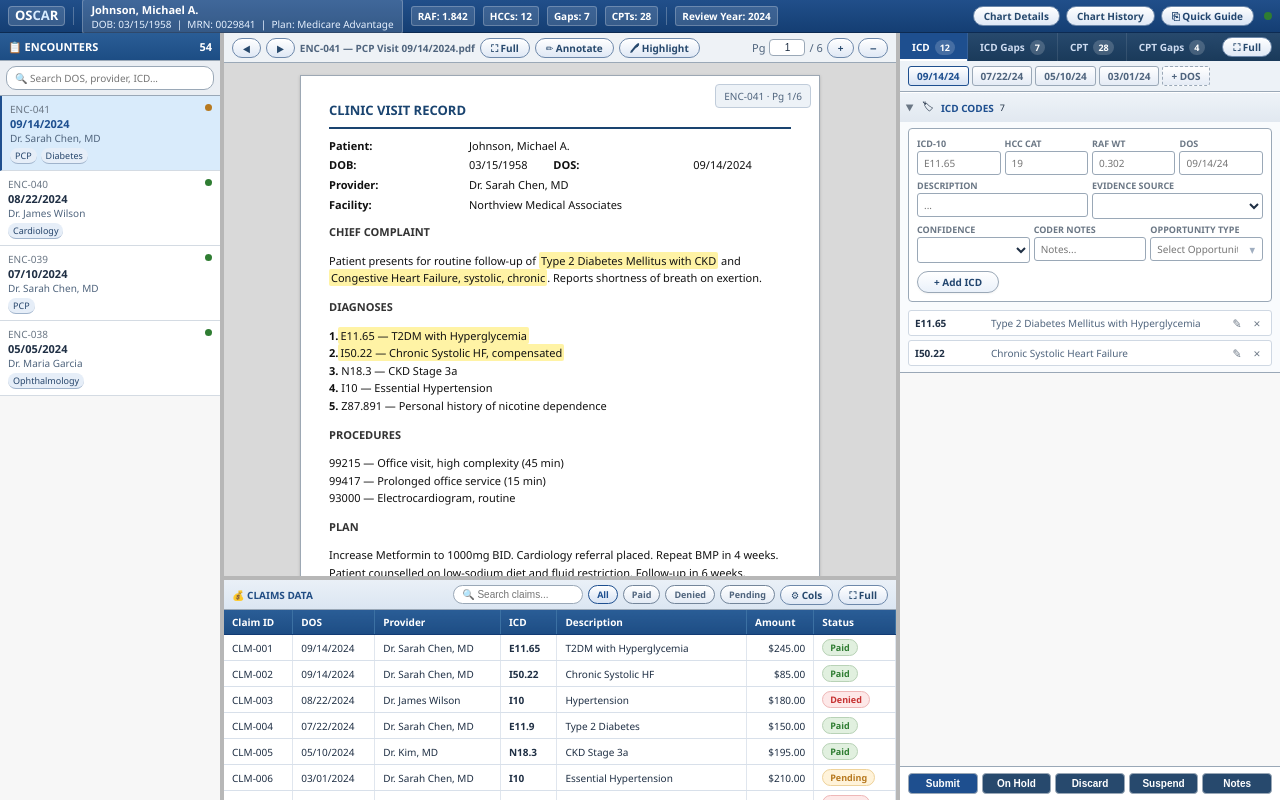
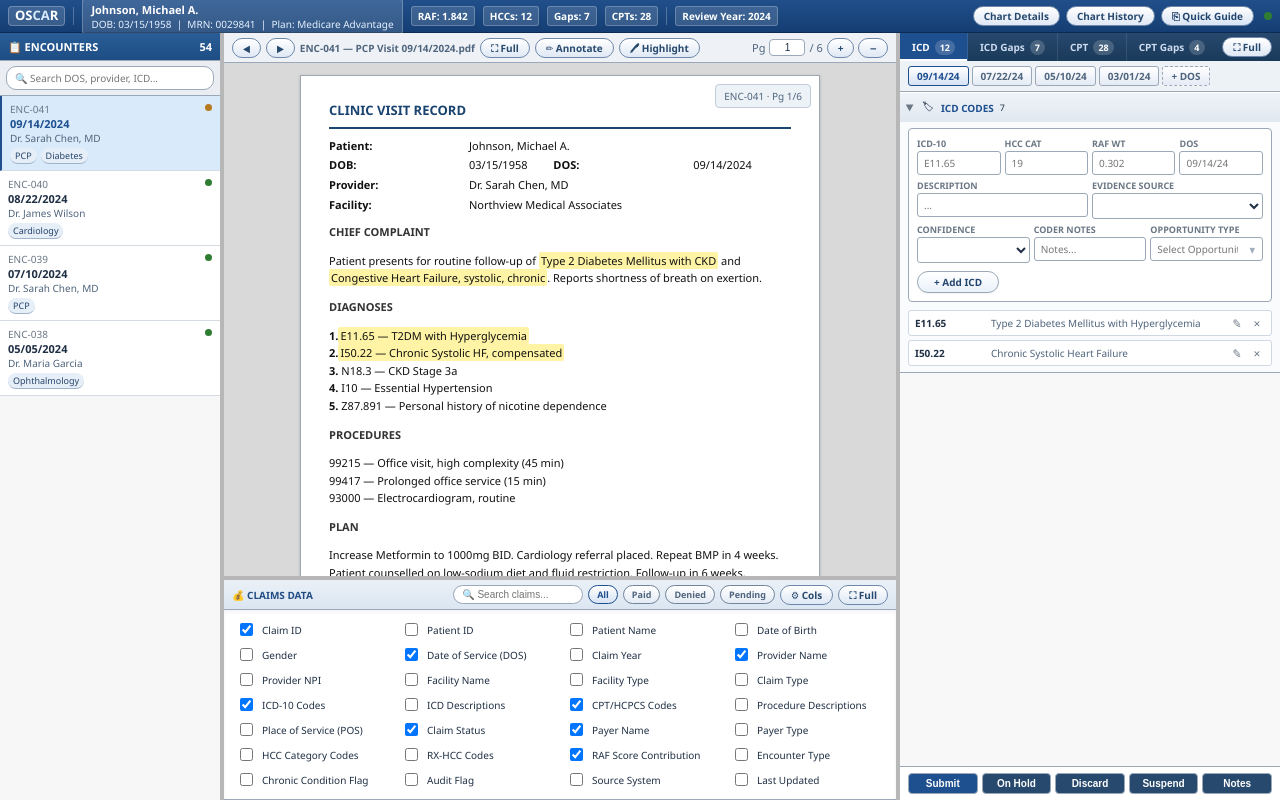
Before and after one commit to Nagendrakumarkv/gemini-flash-ui-implementation, an Angular app: page / in a window 1280 px wide. Built offline with nearby package versions, Linux system fonts and the light colour scheme.

Commit message:
feat: implement ClaimsTableComponent with filterable, configurable, and full-screen view capabilities

```diff
--- a/src/app/components/center-panel/claims-table/claims-table.component.html
+++ b/src/app/components/center-panel/claims-table/claims-table.component.html
@@ -14,38 +14,57 @@
   </div>
 
   <div class="col-selector" *ngIf="isColSelectorOpen">
-    <label><input type="checkbox" checked> Claim ID</label>
-    <label><input type="checkbox" checked> DOS</label>
-    <label><input type="checkbox" checked> Provider</label>
-    <label><input type="checkbox" checked> ICD</label>
-    <label><input type="checkbox" checked> Amount</label>
-    <label><input type="checkbox" checked> Status</label>
+    <div class="col-grid">
+      <label *ngFor="let col of columnConfigs">
+        <input type="checkbox" [(ngModel)]="col.visible"> {{col.label}}
+      </label>
+    </div>
   </div>
 
   <div class="data-table-wrap">
     <table class="data-table">
       <thead>
         <tr>
-          <th>Claim ID</th>
-          <th>DOS</th>
-          <th>Provider</th>
-          <th>ICD</th>
-          <th>Description</th>
-          <th class="cell-amt">Amount</th>
-          <th>Status</th>
+          <th *ngIf="isColumnVisible('id')">Claim ID ↕</th>
+          <th *ngIf="isColumnVisible('patientId')">Patient ID ↕</th>
+          <th *ngIf="isColumnVisible('patientName')">Patient Name ↕</th>
+          <th *ngIf="isColumnVisible('dob')">DOB ↕</th>
+          <th *ngIf="isColumnVisible('gender')">Gender ↕</th>
+          <th *ngIf="isColumnVisible('dos')">Date of Service (DOS) ↕</th>
+          <th *ngIf="isColumnVisible('year')">Claim Year ↕</th>
+          <th *ngIf="isColumnVisible('provider')">Provider Name ↕</th>
+          <th *ngIf="isColumnVisible('npi')">Provider NPI ↕</th>
+          <th *ngIf="isColumnVisible('facility')">Facility Name ↕</th>
+          <th *ngIf="isColumnVisible('icd')">ICD-10 Codes ↕</th>
+          <th *ngIf="isColumnVisible('icdDesc')">ICD Descriptions ↕</th>
+          <th *ngIf="isColumnVisible('cpt')">CPT/HCPCS Codes ↕</th>
+          <th *ngIf="isColumnVisible('cptDesc')">Procedure Descriptions ↕</th>
+          <th *ngIf="isColumnVisible('status')">Claim Status ↕</th>
+          <th *ngIf="isColumnVisible('payer')">Payer Name ↕</th>
+          <th *ngIf="isColumnVisible('raf')">RAF Score Contribution ↕</th>
         </tr>
       </thead>
       <tbody>
         <tr *ngFor="let claim of claims">
-          <td>{{claim.id}}</td>
-          <td>{{claim.dos}}</td>
-          <td>{{claim.provider}}</td>
-          <td class="cell-icd">{{claim.icd}}</td>
-          <td>{{claim.desc}}</td>
-          <td class="cell-amt">${{claim.amt | number:'1.2-2'}}</td>
-          <td>
+          <td *ngIf="isColumnVisible('id')">{{claim.id}}</td>
+          <td *ngIf="isColumnVisible('patientId')">{{claim.patientId}}</td>
+          <td *ngIf="isColumnVisible('patientName')">{{claim.patientName}}</td>
+          <td *ngIf="isColumnVisible('dob')">{{claim.dob}}</td>
+          <td *ngIf="isColumnVisible('gender')">{{claim.gender}}</td>
+          <td *ngIf="isColumnVisible('dos')">{{claim.dos}}</td>
+          <td *ngIf="isColumnVisible('year')">{{claim.year}}</td>
+          <td *ngIf="isColumnVisible('provider')">{{claim.provider}}</td>
+          <td *ngIf="isColumnVisible('npi')">{{claim.npi}}</td>
+          <td *ngIf="isColumnVisible('facility')">{{claim.facility}}</td>
+          <td *ngIf="isColumnVisible('icd')" class="cell-icd">{{claim.icd}}</td>
+          <td *ngIf="isColumnVisible('icdDesc')">{{claim.icdDesc}}</td>
+          <td *ngIf="isColumnVisible('cpt')">{{claim.cpt}}</td>
+          <td *ngIf="isColumnVisible('cptDesc')">{{claim.cptDesc}}</td>
+          <td *ngIf="isColumnVisible('status')">
             <span class="status-pill" [ngClass]="claim.status.toLowerCase()">{{claim.status}}</span>
           </td>
+          <td *ngIf="isColumnVisible('payer')">{{claim.payer}}</td>
+          <td *ngIf="isColumnVisible('raf')" class="cell-amt">{{claim.raf}}</td>
         </tr>
       </tbody>
     </table>
--- a/src/app/components/center-panel/claims-table/claims-table.component.scss
+++ b/src/app/components/center-panel/claims-table/claims-table.component.scss
@@ -26,8 +26,19 @@
   outline: none; width: 130px;
 }
 .col-selector {
-  padding: 6px 8px; border-bottom: 1px solid #9aa8b7; background: #ffffff;
-  display: flex; gap: 12px; flex-wrap: wrap; font-size: 10px;
+  padding: 10px 12px; border-bottom: 1px solid #9aa8b7; background: #ffffff;
+  font-size: 10px; box-shadow: inset 0 2px 4px rgba(0,0,0,0.05);
+}
+.col-grid {
+  display: grid;
+  grid-template-columns: repeat(auto-fill, minmax(140px, 1fr));
+  gap: 6px 12px;
+  label {
+    display: flex; align-items: center; gap: 6px; cursor: pointer; color: #1f2f44;
+    white-space: nowrap;
+    input { cursor: pointer; }
+    &:hover { color: #1e4f8f; }
+  }
 }
 .data-table-wrap { flex: 1; overflow: auto; background:#ffffff; }
 .data-table {
--- a/src/app/components/center-panel/claims-table/claims-table.component.ts
+++ b/src/app/components/center-panel/claims-table/claims-table.component.ts
@@ -8,24 +8,56 @@ import { Claim } from '../../../models/claim.model';
   standalone: false
 })
 export class ClaimsTableComponent {
-  allClaims: Claim[] = [
-    { id: 'CLM-001', patientId: 'PID-001', patientName: 'Johnson, Michael A.', dob: '03/15/1958', gender: 'M', dos: '09/14/2024', provider: 'Dr. Sarah Chen, MD', facility: 'Northview Medical', icd: 'E11.65', desc: 'T2DM with Hyperglycemia', cpt: '99215', cptDesc: 'Office Visit', amt: 245.00, status: 'Paid', type: 'Professional' },
-    { id: 'CLM-002', patientId: 'PID-001', patientName: 'Johnson, Michael A.', dob: '03/15/1958', gender: 'M', dos: '09/14/2024', provider: 'Dr. Sarah Chen, MD', facility: 'Northview Medical', icd: 'I50.22', desc: 'Chronic Systolic HF', cpt: '93000', cptDesc: 'ECG', amt: 85.00, status: 'Paid', type: 'Professional' },
-    { id: 'CLM-003', patientId: 'PID-001', patientName: 'Johnson, Michael A.', dob: '03/15/1958', gender: 'M', dos: '08/22/2024', provider: 'Dr. James Wilson', facility: 'Wilson Cardio', icd: 'I10', desc: 'Hypertension', cpt: '99214', cptDesc: 'Office Visit', amt: 180.00, status: 'Denied', type: 'Professional' },
-    { id: 'CLM-004', patientId: 'PID-001', patientName: 'Johnson, Michael A.', dob: '03/15/1958', gender: 'M', dos: '07/22/2024', provider: 'Dr. Sarah Chen, MD', facility: 'Northview Medical', icd: 'E11.9', desc: 'Type 2 Diabetes', cpt: '99213', cptDesc: 'Office Visit', amt: 150.00, status: 'Paid', type: 'Professional' },
-    { id: 'CLM-005', patientId: 'PID-001', patientName: 'Johnson, Michael A.', dob: '03/15/1958', gender: 'M', dos: '05/10/2024', provider: 'Dr. Kim, MD', facility: 'Kim Specialists', icd: 'N18.3', desc: 'CKD Stage 3a', cpt: '99214', cptDesc: 'Office Visit', amt: 195.00, status: 'Paid', type: 'Professional' },
-    { id: 'CLM-006', patientId: 'PID-001', patientName: 'Johnson, Michael A.', dob: '03/15/1958', gender: 'M', dos: '03/01/2024', provider: 'Dr. Sarah Chen, MD', facility: 'Northview Medical', icd: 'I10', desc: 'Essential Hypertension', cpt: '99215', cptDesc: 'Office Visit', amt: 210.00, status: 'Pending', type: 'Professional' },
-    { id: 'CLM-007', patientId: 'PID-001', patientName: 'Johnson, Michael A.', dob: '03/15/1958', gender: 'M', dos: '01/15/2024', provider: 'Dr. James Wilson', facility: 'Wilson Cardio', icd: 'I25.10', desc: 'ASHD of native coronary artery', cpt: '93000', cptDesc: 'ECG', amt: 95.00, status: 'Denied', type: 'Professional' }
+  allClaims: any[] = [
+    { id: 'CLM-88401', patientId: 'PID-001', patientName: 'Johnson, Michael A.', dob: '03/15/1958', gender: 'M', dos: '09/14/24', provider: 'Dr. Chen', facility: 'Northview Medical', icd: 'E11.65, I50.22', desc: 'T2DM, Systolic HF', cpt: '99215', amt: 245.00, status: 'PAID', payer: 'UHC MA', raf: '0.670' },
+    { id: 'CLM-88402', patientId: 'PID-001', patientName: 'Johnson, Michael A.', dob: '03/15/1958', gender: 'M', dos: '09/14/24', provider: 'Dr. Chen', facility: 'Northview Medical', icd: 'I50.22', desc: 'Chronic Systolic HF', cpt: '93000', amt: 85.00, status: 'PAID', payer: 'UHC MA', raf: '0.368' },
+    { id: 'CLM-83902', patientId: 'PID-001', patientName: 'Johnson, Michael A.', dob: '03/15/1958', gender: 'M', dos: '05/10/24', provider: 'Dr. Kim', facility: 'Kim Specialists', icd: 'N18.3', desc: 'CKD Stage 3a', cpt: '99213', amt: 150.00, status: 'PAID', payer: 'Humana', raf: '0.236' },
+    { id: 'CLM-90012', patientId: 'PID-001', patientName: 'Johnson, Michael A.', dob: '03/15/1958', gender: 'M', dos: '10/29/24', provider: 'Dr. Patel', facility: 'Patel Clinic', icd: 'I10', desc: 'Hypertension', cpt: '99215', amt: 180.00, status: 'PENDING', payer: 'UHC MA', raf: '0.000' },
+    { id: 'CLM-86210', patientId: 'PID-001', patientName: 'Johnson, Michael A.', dob: '03/15/1958', gender: 'M', dos: '07/22/24', provider: 'Dr. Williams', facility: 'Williams Center', icd: 'J44.1', desc: 'COPD Exacerbation', cpt: '99214', amt: 210.00, status: 'DENIED', payer: 'Aetna', raf: '0.335' }
+  ];
+
+  columnConfigs = [
+    { key: 'id', label: 'Claim ID', visible: true },
+    { key: 'patientId', label: 'Patient ID', visible: false },
+    { key: 'patientName', label: 'Patient Name', visible: false },
+    { key: 'dob', label: 'Date of Birth', visible: false },
+    { key: 'gender', label: 'Gender', visible: false },
+    { key: 'dos', label: 'Date of Service (DOS)', visible: true },
+    { key: 'year', label: 'Claim Year', visible: false },
+    { key: 'provider', label: 'Provider Name', visible: true },
+    { key: 'npi', label: 'Provider NPI', visible: false },
+    { key: 'facility', label: 'Facility Name', visible: false },
+    { key: 'facilityType', label: 'Facility Type', visible: false },
+    { key: 'type', label: 'Claim Type', visible: false },
+    { key: 'icd', label: 'ICD-10 Codes', visible: true },
+    { key: 'icdDesc', label: 'ICD Descriptions', visible: false },
+    { key: 'cpt', label: 'CPT/HCPCS Codes', visible: true },
+    { key: 'cptDesc', label: 'Procedure Descriptions', visible: false },
+    { key: 'pos', label: 'Place of Service (POS)', visible: false },
+    { key: 'status', label: 'Claim Status', visible: true },
+    { key: 'payer', label: 'Payer Name', visible: true },
+    { key: 'payerType', label: 'Payer Type', visible: false },
+    { key: 'hcc', label: 'HCC Category Codes', visible: false },
+    { key: 'rxhcc', label: 'RX-HCC Codes', visible: false },
+    { key: 'raf', label: 'RAF Score Contribution', visible: true },
+    { key: 'encType', label: 'Encounter Type', visible: false },
+    { key: 'chronic', label: 'Chronic Condition Flag', visible: false },
+    { key: 'audit', label: 'Audit Flag', visible: false },
+    { key: 'source', label: 'Source System', visible: false },
+    { key: 'updated', label: 'Last Updated', visible: false }
   ];
 
   activeFilter: string = 'All';
-  isColSelectorOpen = false;
+  isColSelectorOpen = true; // Open by default for this task
   isFullscreen = false;
   groupBy: string = 'Provider';
 
-  get claims(): Claim[] {
-    if (this.activeFilter === 'All') return this.allClaims;
-    return this.allClaims.filter(c => c.status === this.activeFilter);
+  get claims(): any[] {
+    let filtered = this.allClaims;
+    if (this.activeFilter !== 'All') {
+      filtered = this.allClaims.filter(c => c.status === this.activeFilter.toUpperCase());
+    }
+    return filtered;
   }
 
   setFilter(status: string) {
@@ -39,4 +71,9 @@ export class ClaimsTableComponent {
   toggleFullscreen() {
     this.isFullscreen = !this.isFullscreen;
   }
+
+  isColumnVisible(key: string): boolean {
+    const col = this.columnConfigs.find(c => c.key === key);
+    return col ? col.visible : false;
+  }
 }
```
